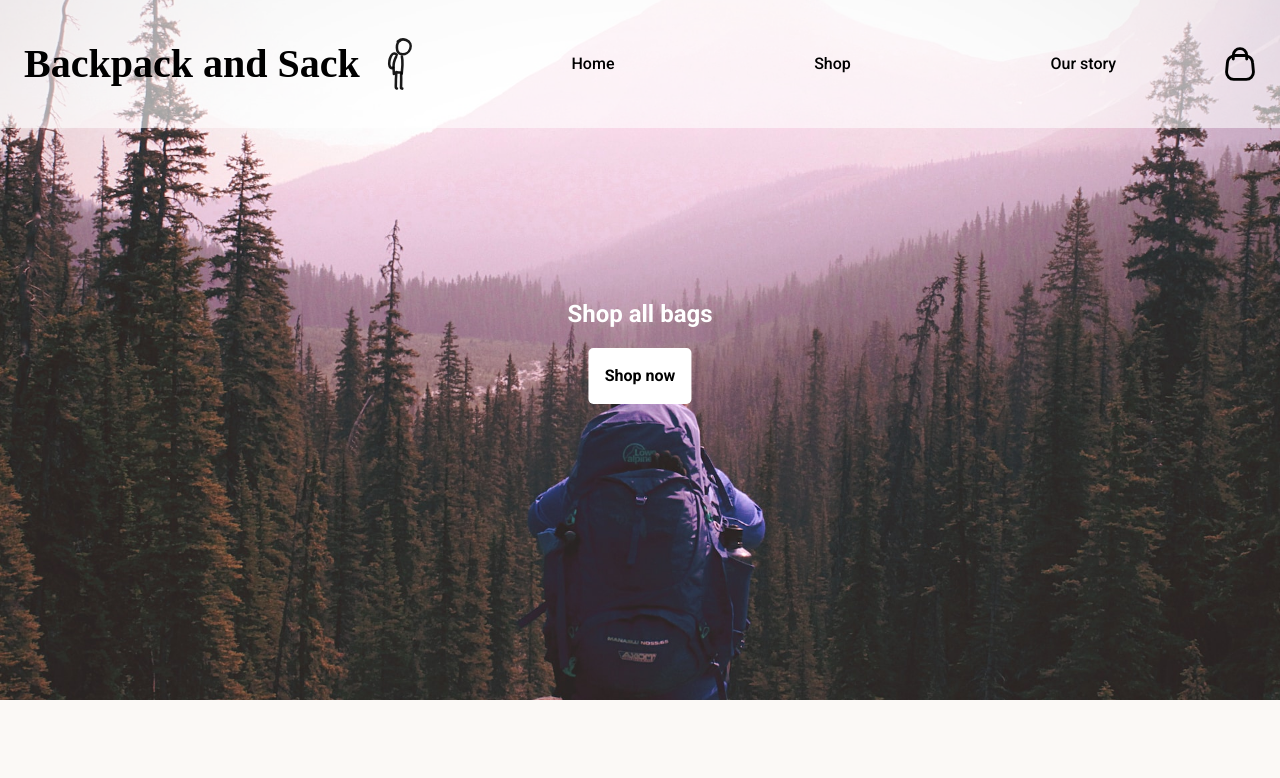
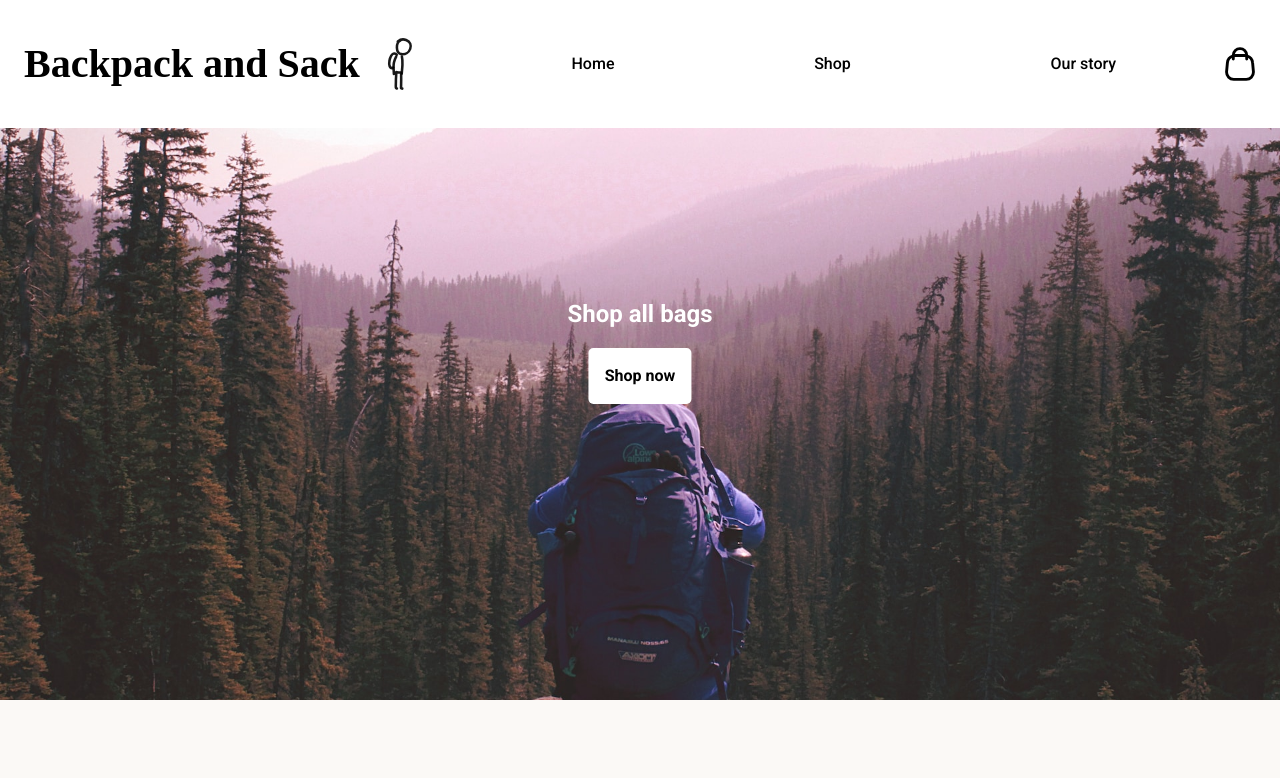
Before and after one commit to dave-forbes/shopping-cart, a React (Vite) app in the folder shopping-cart/: page / in a window 1280 px wide. Shown: the top 778 px of the page. Built offline with nearby package versions, Linux system fonts and the light colour scheme; a web font is replaced by a local one.

Commit message:
removed scroll effect

```diff
--- a/shopping-cart/src/components/Header/Header.jsx
+++ b/shopping-cart/src/components/Header/Header.jsx
@@ -3,26 +3,10 @@ import ShoppingBag from "../ShoppingBag/ShoppingBag";
 import { Link } from "react-router-dom";
 import styles from "./Header.module.css";
 import PropTypes from "prop-types";
-import { useState, useEffect } from "react";
 
 const Header = ({ bag }) => {
-  const [scrolling, setScrolling] = useState(false);
-
-  useEffect(() => {
-    const handleScroll = () => {
-      const scrollTop = window.scrollY;
-      const isScrolling = scrollTop > 0;
-      setScrolling(isScrolling);
-    };
-
-    window.addEventListener("scroll", handleScroll);
-
-    return () => {
-      window.removeEventListener("scroll", handleScroll);
-    };
-  }, []);
   return (
-    <header className={`${styles.header} ${scrolling ? styles.scrolled : ""}`}>
+    <header className={styles.header}>
       <div className={styles.headerTitle}>
         <h1>Backpack and Sack</h1>
         <Logo />
--- a/shopping-cart/src/components/Header/Header.module.css
+++ b/shopping-cart/src/components/Header/Header.module.css
@@ -1,19 +1,15 @@
 .header {
   display: flex;
   justify-content: space-around;
-  background-color: rgba(255, 255, 255, 0.564);
+  background-color: rgb(255, 255, 255);
   align-items: center;
-  position: relative;
+  /* position: relative; */
   padding-inline: 1rem;
   position: fixed;
   width: 100%;
   z-index: 3;
   transition: background-color 0.3s;
   padding-block: 2rem;
-}
-
-.scrolled {
-  background-color: white;
 }
 
 .headerTitle {
```
